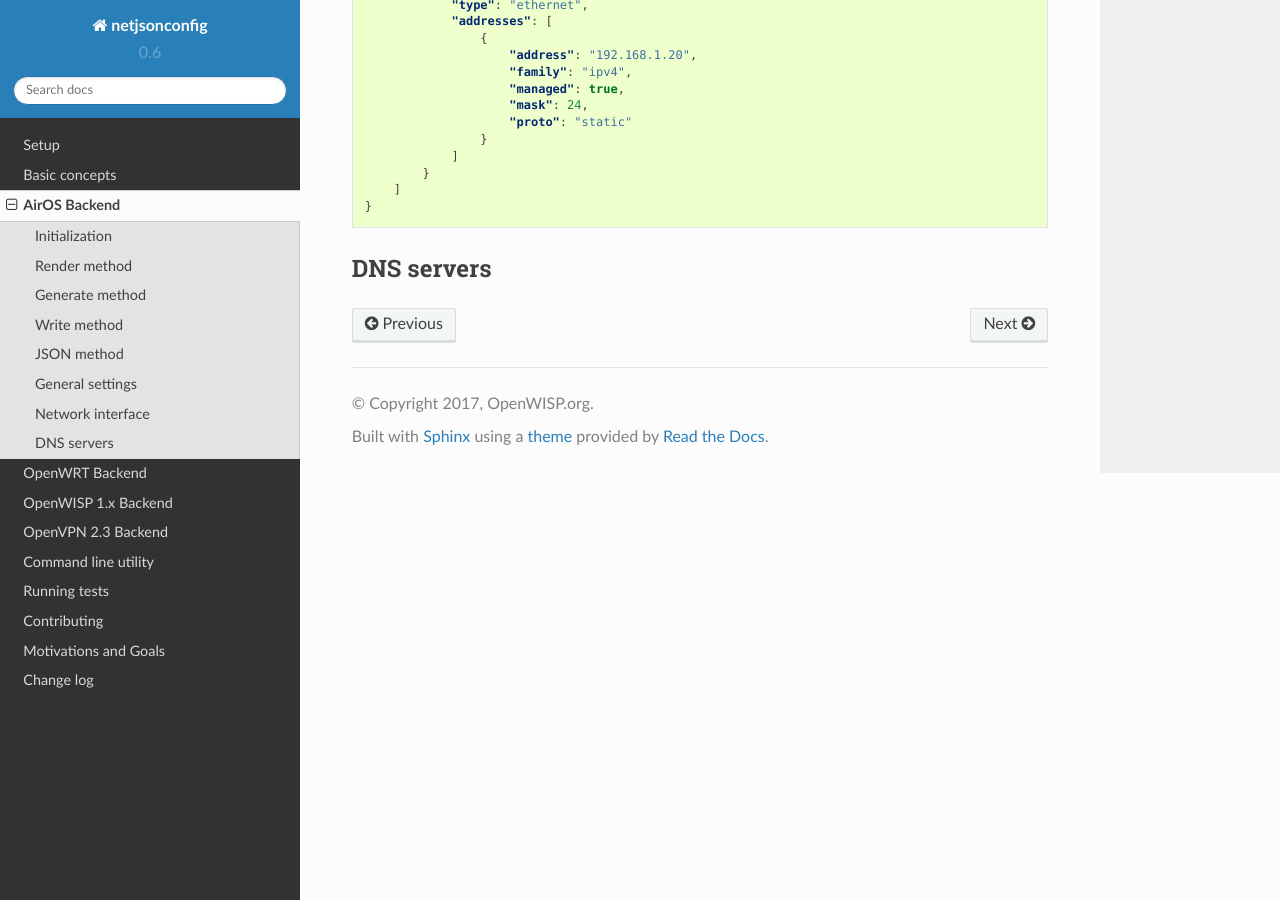
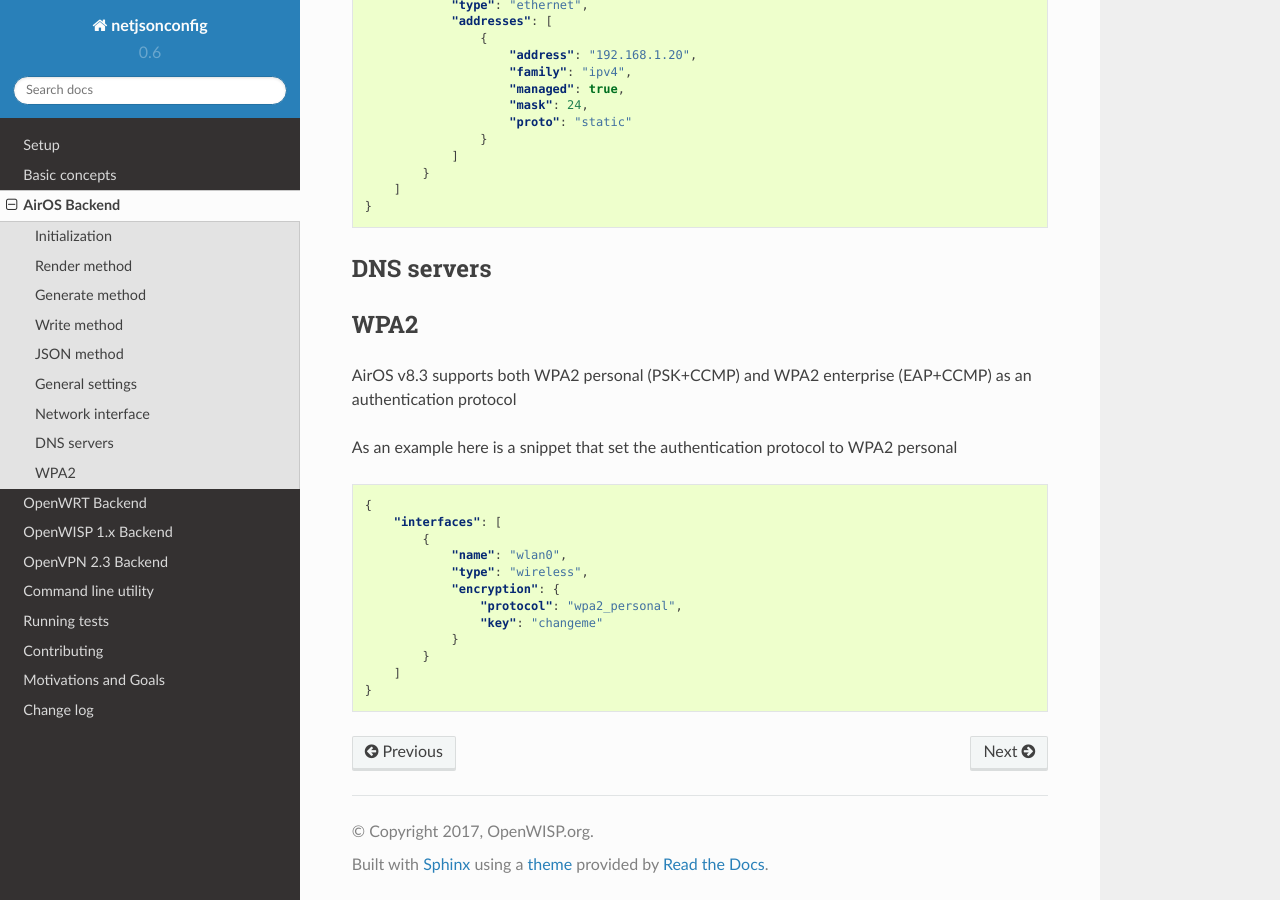
Before and after one commit to openwisp/netjsonconfig, a Sphinx documentation site: the page built from docs/source/backends/airos.rst, in a window 1280 px wide and 900 px high, scrolled down 2096 px. Built offline with Sphinx 7.4.7 and the Read the Docs theme 2.0.0, drawn with Linux system fonts in a browser that asks for light colours.

Commit message:
[doc] add section for wpasupplicant configuration
wpasupplicant is the section related to authentication protocols
for wireless interfaces. AirOS v8.3 support both None, wpa2 personal
and wpa2 enterprise

```diff
--- a/docs/source/backends/airos.rst
+++ b/docs/source/backends/airos.rst
@@ -93,3 +93,26 @@ As an example here is a snippet that set the vlan ``eth0.2`` to be the managemen
 
 DNS servers
 -----------
+
+
+WPA2
+----
+
+AirOS v8.3 supports both WPA2 personal (PSK+CCMP) and WPA2 enterprise (EAP+CCMP) as an authentication protocol
+
+As an example here is a snippet that set the authentication protocol to WPA2 personal
+
+.. code-block:: json
+
+    {
+        "interfaces": [
+            {
+                "name": "wlan0",
+                "type": "wireless",
+                "encryption": {
+                    "protocol": "wpa2_personal",
+                    "key": "changeme"
+                }
+            }
+        ]
+    }
```
